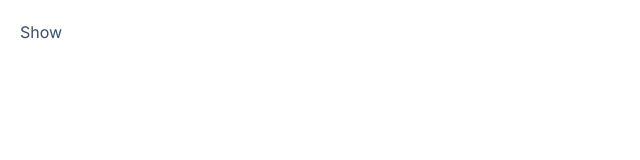
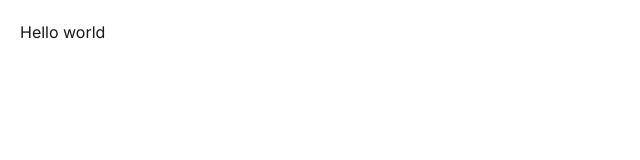
Before and after one commit to ScottyCompton/issue-tracker, a Next.js app: page / in a window 1280 px wide. Shown: the top 160 px of the page, without its empty margins (0-640 px from the left). Built offline with nearby package versions, Linux system fonts and the light colour scheme.

Commit message:
initial re-commit

```diff
--- a/app/globals.css
+++ b/app/globals.css
@@ -5,8 +5,6 @@
 
 :root {
   --foreground-rgb: 0, 0, 0;
-  --background-start-rgb: 214, 219, 220;
-  --background-end-rgb: 255, 255, 255;
 }
 
 @media (prefers-color-scheme: dark) {
@@ -18,12 +16,5 @@
 }
 /*
 body {
-  padding: 1rem;
-
+  color: rgb(var(--foreground-rgb));
 } */
-
-@layer base {
-  h1 {
-    @apply font-extrabold text-2xl mb-3;
-  }
-}
--- a/app/layout.tsx
+++ b/app/layout.tsx
@@ -16,7 +16,7 @@ export default function RootLayout({
   children: React.ReactNode
 }) {
   return (
-    <html lang="en" data-theme="winter">
+    <html lang="en" data-theme="light">
       <body className={inter.className}>
           <main className='p-5'>{children}</main>
       </body>
--- a/app/page.tsx
+++ b/app/page.tsx
@@ -1,41 +1,8 @@
 'use client'
 
-// import Image from 'next/image'
-
-
 export default function Home() {
-  // const session = await getServerSession(authOptions)
-
-  const handleClick = async () => {
-    const _ = (await import('lodash')).default
-    const users = [
-      {name: 'John', age: 20},
-      {name: 'Fred', age: 21},
-      {name: 'Angus', age: 22},
-      {name: 'Marie', age: 23},
-      {name: 'Dexter', age: 24},
-      {name: 'Spock', age: 25},
-      {name: 'Cammie', age: 26},
-      {name: 'Diana', age: 27},
-      {name: 'Ethan', age: 28},
-      {name: 'Fiona', age: 29},
-      {name: 'George', age: 30},
-      {name: 'Hannah', age: 31},
-      {name: 'Ian', age: 32},
-    ]
-
-    const sortedUsers = _.sortBy(users, 'name')
-    console.log(sortedUsers)
-  }
 
   return (
-    <main>
-      {/* <h1 className="text-4xl font-bold text-blue-600 mb-4">Hello {session && <span>{session.user!.name}</span>}</h1>
-      <Link href="/users" className="btn btn-primary">Users</Link>
-      <div className="divider"></div>
-      <ProductCard /> */}
-      {/* <Image src="https://cardosystems.com/cdn/shop/articles/Custom-Bobber-Motorbike.jpg?v=1704207864" fill style={{ objectFit: 'contain' }} alt="2012 Road Glide" /> */}
-      <button onClick={handleClick}>Show</button>
-    </main>
-  )
+    <div>Hello world</div>
+)
 }
```
